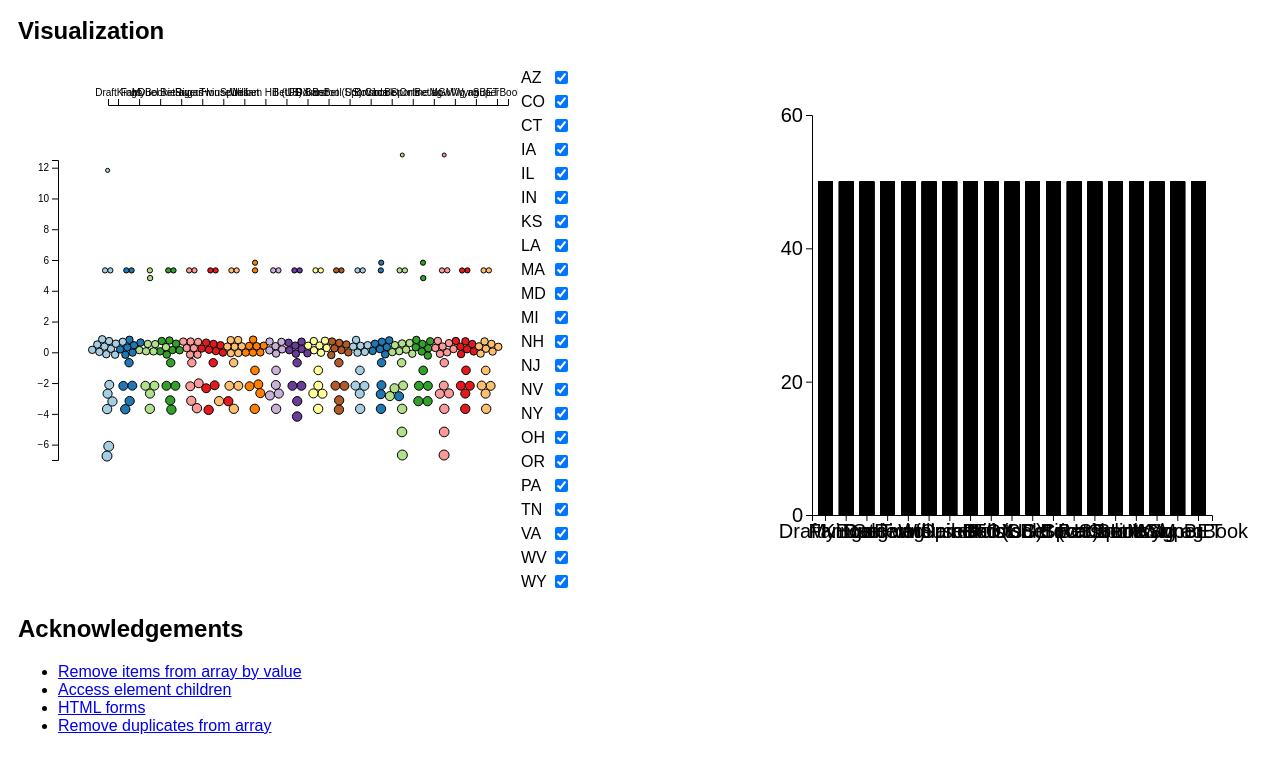
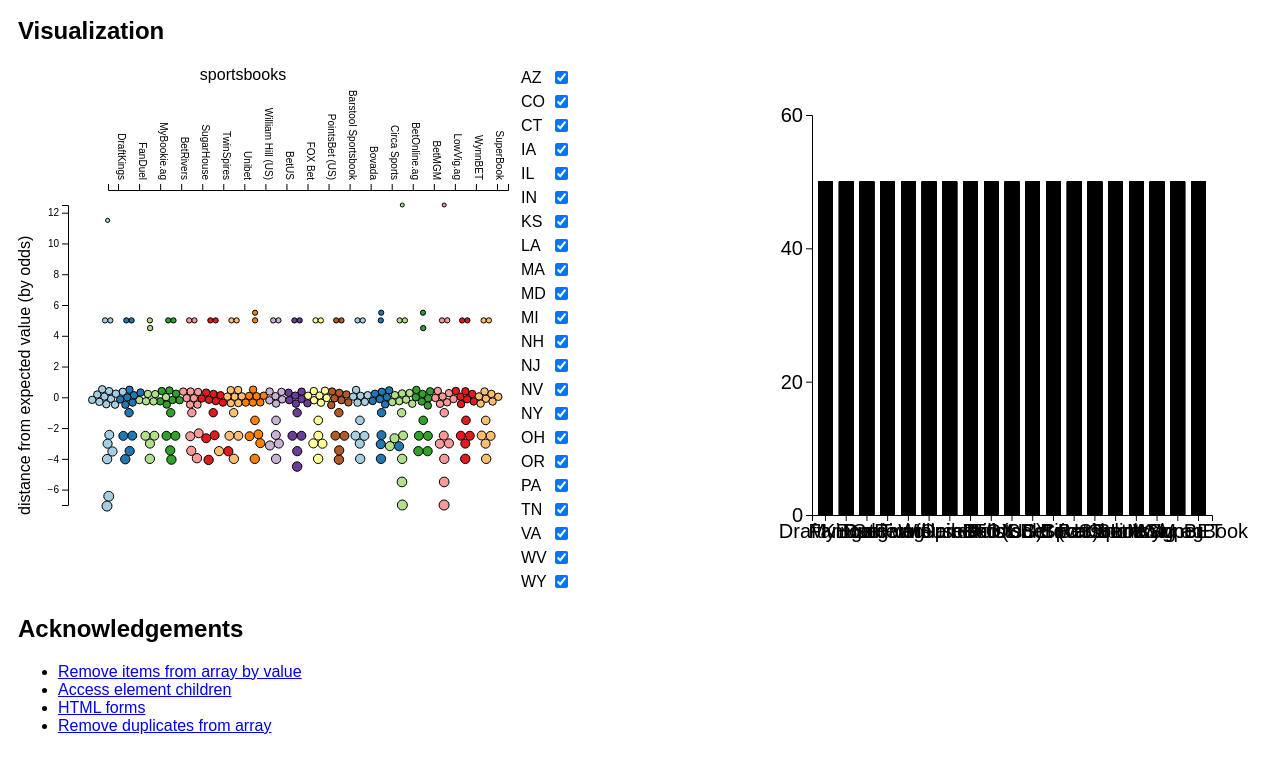
Before and after one commit to DS4200-S23-Class/project-zach-george-filip-travis, a plain HTML site: page index.html in a window 1280 px wide. Shown: the part 826-1588 px from the top of the page. Drawn offline with Linux system fonts and the light colour scheme; animation ran at ten frames a second.

Commit message:
move axes and labels

```diff
--- a/js/main.js
+++ b/js/main.js
@@ -79,29 +79,27 @@ d3.csv("data/NBA_Bets_Today.csv").then(
       // size the circles
       let circ_size = d3.scaleSqrt().domain(circ_size_domain).range([2, 5]);
 
-      let vis_1 = FRAME1
+      FRAME1
         .append("g")
           .attr("transform", function (d, i) {
-            return "translate(0,40)"
+            return `translate(0,125)`
           })
-          .attr("class", "top")
-        .append("g")
-          .attr("transform", function (d, i) {
-          return "translate(40,-35)"
-          })
-          .attr("class", "left")
-        .append("text")
-          .attr("class", "x label")
+          .attr("class", "top");
+      FRAME1.append("g")
+        .attr("transform", function (d, i) {
+          return `translate(${MARGINS.left}, ${MARGINS.top})`;
+        })
+        .attr("class", "left");
+        FRAME1.append("text")
+          .attr("class", "x-label")
           .attr("text-anchor", "middle")
           .attr("x", (VIS_WIDTH + MARGINS.left) / 2)
           .attr("y", 0)
-          .text("sportsbooks")
-        .append("text")
-          .attr("class", "y label")
-          .attr("text-anchor", "middle")
+          .text("sportsbooks");
+        FRAME1.append("text")
+          .attr("class", "y-label")
           .attr("y", 0)
           .attr("dy", ".75em")
-          .attr("transform", "rotate(-90)")
           .text("distance from expected value (by odds)");
 
       // add axes
@@ -123,7 +121,7 @@ d3.csv("data/NBA_Bets_Today.csv").then(
         .attr("fill", (d) => colors_1(d.site_title))
         .attr("r", (d) => circ_size(d["point_spread_away"]))
         .attr("cx", (d) => x_scale(d.site_title))
-        .attr("cy", (d) => y_scale(d.point_spread_home));
+        .attr("cy", (d) => y_scale(d.point_spread_home) + MARGINS.top);
 
       let sim = d3
         .forceSimulation(betData)
@@ -160,7 +158,7 @@ d3.csv("data/NBA_Bets_Today.csv").then(
       function tick() {
         d3.selectAll(".circ")
           .attr("cx", (d) => d.x)
-          .attr("cy", (d) => d.y);
+          .attr("cy", (d) => d.y + MARGINS.top);
       }
 
       // applies force decay after 3 seconds
--- a/style.css
+++ b/style.css
@@ -23,3 +23,16 @@ div.ttip_1 {
     pointer-events: none;
     font-size: .7rem;
 }
+
+#vis1 .top g text {
+    text-anchor: end;
+    transform: rotate(90deg) translate(-10px, 10px)
+}
+
+.y-label {
+    transform: rotate(-90deg) translateX(-450px);
+}
+
+.x-label {
+    transform: translateY(15px);
+}
```
